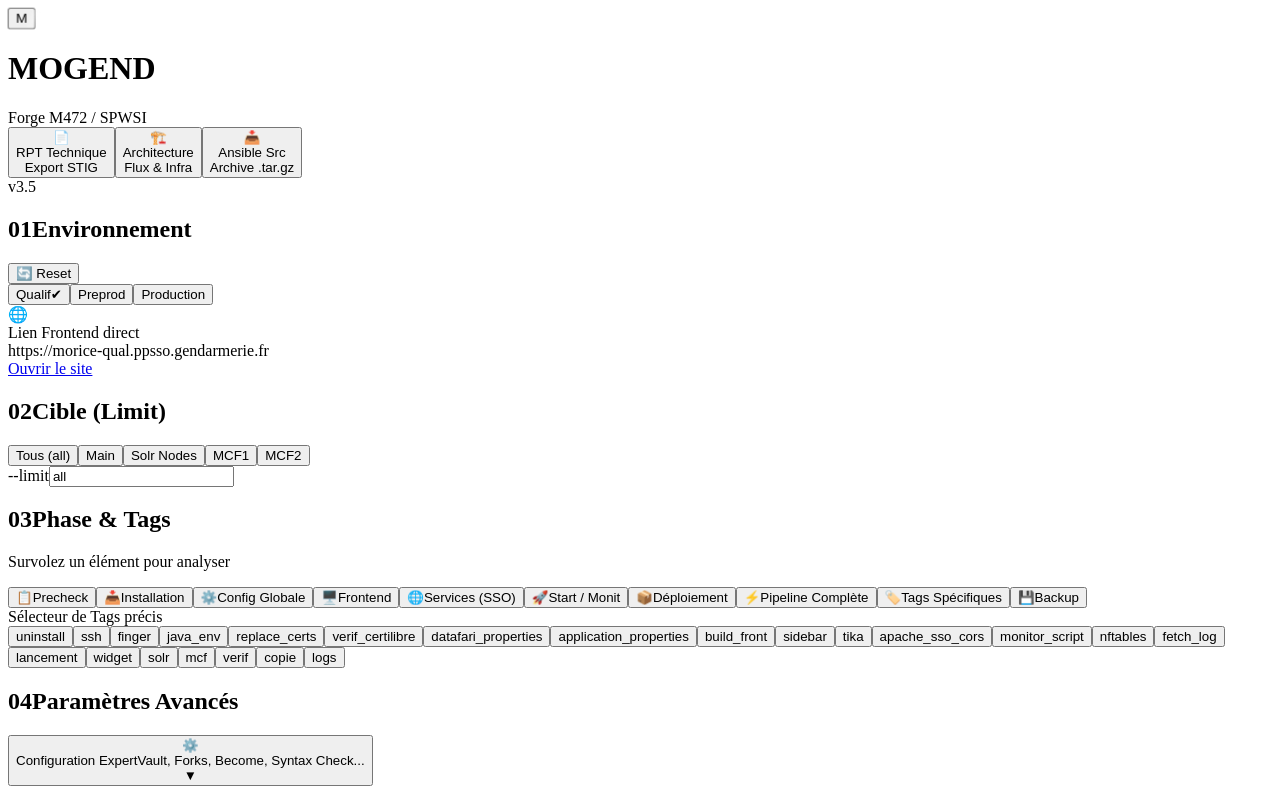
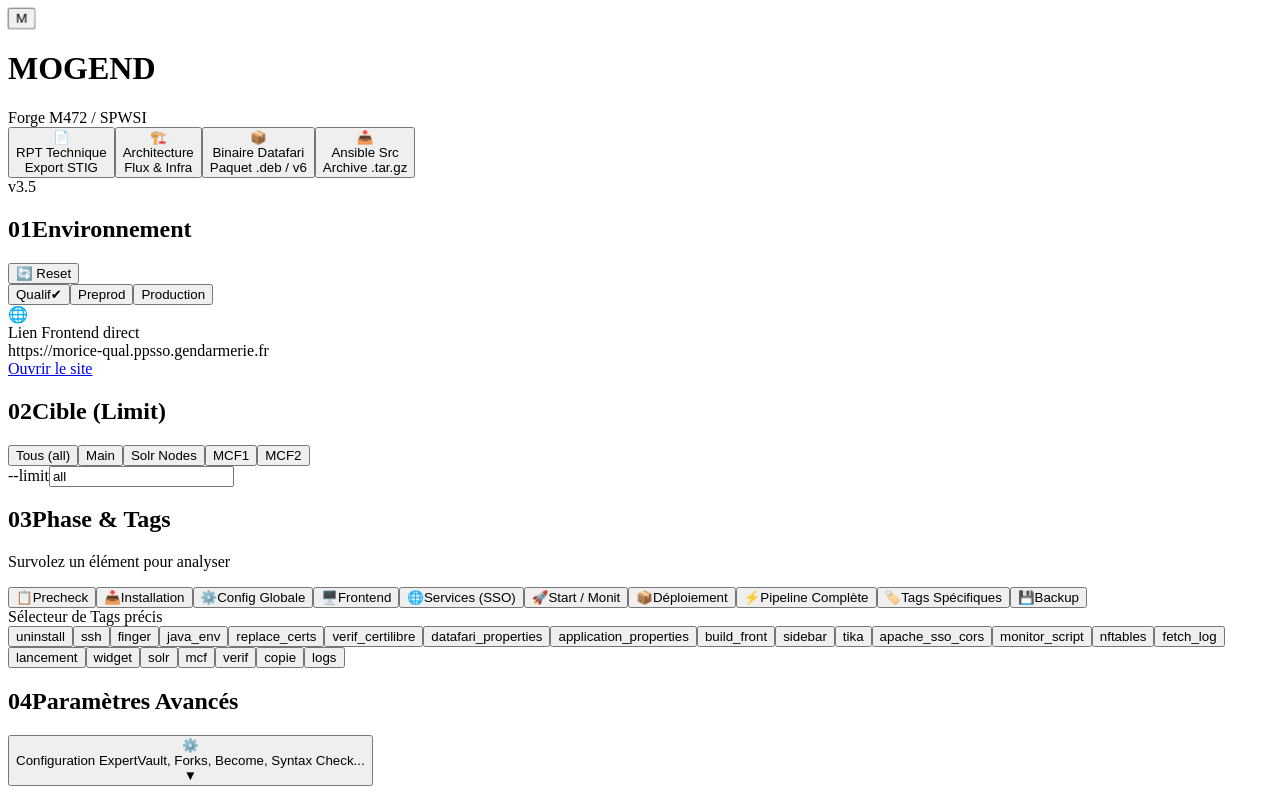
Before and after one commit to ricksponge/generate-ansible-mogend, a React app: page / in a window 1280 px wide. Shown: the top 800 px of the page. Built offline with nearby package versions, Linux system fonts and the light colour scheme; the HTML template or start-up script is replaced by a standard one.

Commit message:
feat: Add binary download button
Adds a new button to the application interface that allows users to download the binary package. This provides a quick access point for essential deployment artifacts.

```diff
--- a/App.tsx
+++ b/App.tsx
@@ -41,6 +41,7 @@ const INITIAL_CONFIG: CommandConfig = {
 };
 
 const REPO_DOWNLOAD_URL = "https://omnibus-pic.gendarmerie.fr/spwsi/morice2/deploiement/-/archive/dev_lommere/deploiement-dev_lommere.tar.gz";
+const BINARY_DOWNLOAD_URL = "https://nextcloud.francelabs.com/s/5Zw9JHriqoXeZLn";
 
 const FRONTEND_LINKS: Record<string, string> = {
   qual: "https://morice-qual.ppsso.gendarmerie.fr",
@@ -188,6 +189,14 @@ export default function App() {
                <div className="text-left">
                  <div className="text-[10px] font-black text-white uppercase tracking-tighter italic">Architecture</div>
                  <div className="text-[8px] text-slate-500 uppercase tracking-widest font-mono">Flux & Infra</div>
+               </div>
+             </button>
+
+             <button onClick={() => window.open(BINARY_DOWNLOAD_URL, '_blank')} className={actionButtonClass}>
+               <span className="text-2xl group-hover:scale-110 transition-transform">📦</span>
+               <div className="text-left">
+                 <div className="text-[10px] font-black text-white uppercase tracking-tighter italic">Binaire Datafari</div>
+                 <div className="text-[8px] text-slate-500 uppercase tracking-widest font-mono">Paquet .deb / v6</div>
                </div>
              </button>
 
@@ -405,21 +414,21 @@ export default function App() {
                   </label>
                 </div>
 
-                {/* Bloc 3: Variables & Reprise (Plein largeur possible ou 2 colonnes) */}
+                {/* Bloc 3: Variables & Reprise */}
                 <div className="md:col-span-2 bg-slate-900/40 p-6 rounded-2xl border border-slate-800 space-y-6 shadow-xl">
                   <h3 className="text-[10px] font-black text-amber-400 uppercase tracking-[0.2em] border-b border-slate-800 pb-2">Secrets & Reprise</h3>
                   <div className="grid grid-cols-1 md:grid-cols-3 gap-6">
                     <div>
                       <label className="text-[9px] font-black text-slate-500 uppercase mb-1 block">Mot de passe Vault</label>
-                      <input type="password" value={config.vaultPassword} onChange={(e) => updateConfig({ vaultPassword: e.target.value })} placeholder="••••••••" className="w-full bg-slate-950 border border-slate-800 rounded-xl px-4 py-2.5 text-xs text-emerald-400 font-mono" />
+                      <input type="password" value={config.vaultPassword} onChange={(e) => updateConfig({ vaultPassword: e.target.value })} placeholder="••••••••" className="w-full bg-slate-950 border border-slate-700 rounded-xl px-4 py-2.5 text-xs text-emerald-400 font-mono" />
                     </div>
                     <div>
                       <label className="text-[9px] font-black text-slate-500 uppercase mb-1 block">Extra Vars (-e)</label>
-                      <input type="text" value={config.extraVarsRaw} onChange={(e) => updateConfig({ extraVarsRaw: e.target.value })} placeholder="Ex: force=yes" className="w-full bg-slate-950 border border-slate-800 rounded-xl px-4 py-2.5 text-xs text-amber-500 font-mono" />
+                      <input type="text" value={config.extraVarsRaw} onChange={(e) => updateConfig({ extraVarsRaw: e.target.value })} placeholder="Ex: force=yes" className="w-full bg-slate-950 border border-slate-700 rounded-xl px-4 py-2.5 text-xs text-amber-500 font-mono" />
                     </div>
                     <div>
                       <label className="text-[9px] font-black text-slate-500 uppercase mb-1 block">Reprendre à la tâche</label>
-                      <input type="text" value={config.startAtTask} onChange={(e) => updateConfig({ startAtTask: e.target.value })} placeholder="Ex: restart tomcat" className="w-full bg-slate-950 border border-slate-800 rounded-xl px-4 py-2.5 text-xs text-white font-mono" />
+                      <input type="text" value={config.startAtTask} onChange={(e) => updateConfig({ startAtTask: e.target.value })} placeholder="Ex: restart tomcat" className="w-full bg-slate-950 border border-slate-700 rounded-xl px-4 py-2.5 text-xs text-white font-mono" />
                     </div>
                   </div>
                 </div>
```
